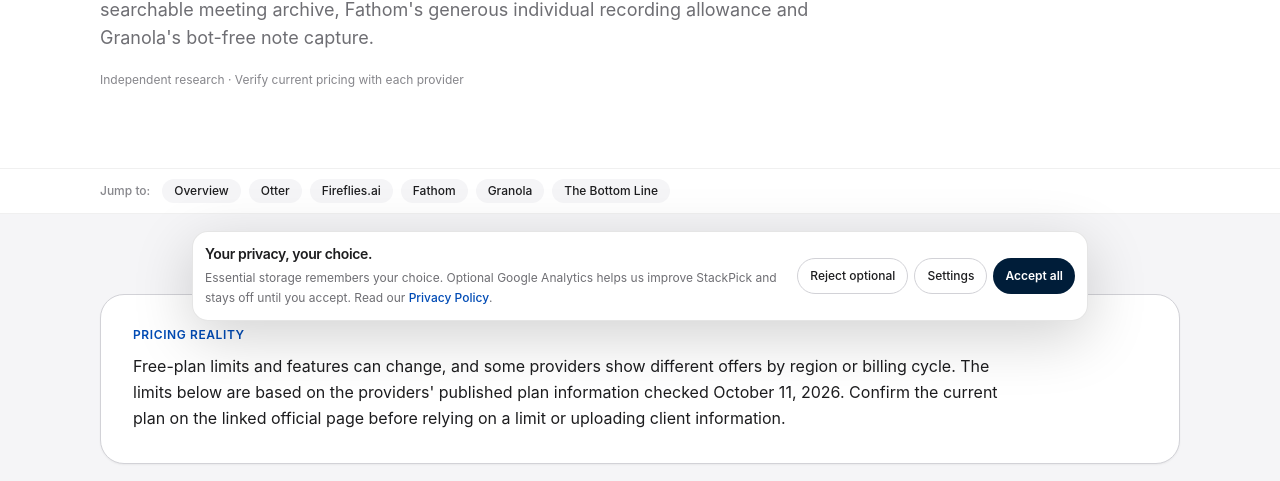
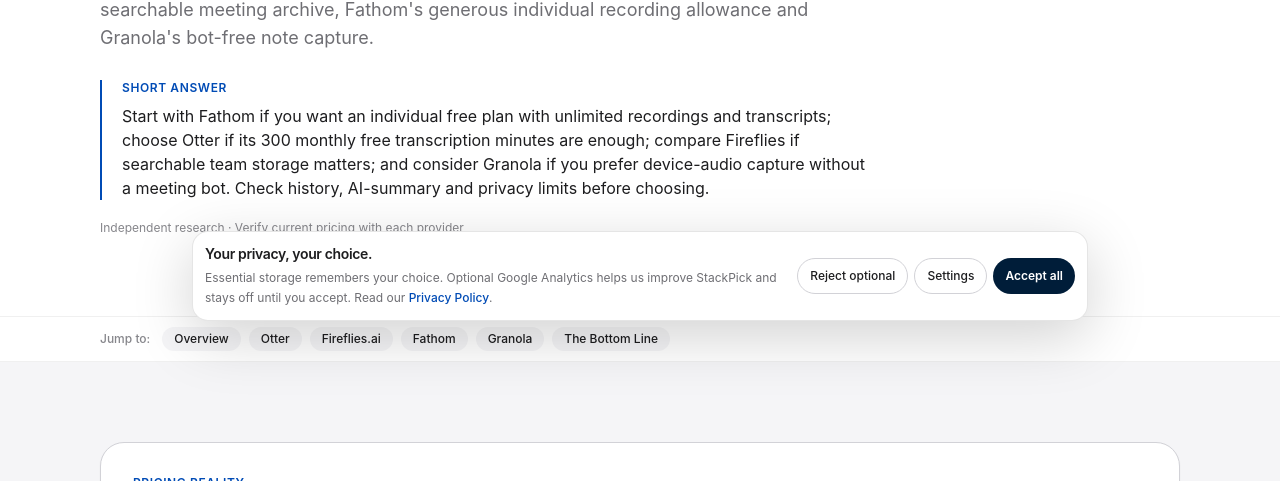
Before and after one commit to LinukaBandara/StackPick, a Next.js app: page /best/ai-meeting-assistants in a window 1280 px wide. Shown: the part 455-936 px from the top of the page. Built offline with nearby package versions, Linux system fonts and the light colour scheme; no server answers.

Commit message:
Align AI meeting assistant guide with current plan limits

```diff
--- a/app/best/ai-meeting-assistants/page.tsx
+++ b/app/best/ai-meeting-assistants/page.tsx
@@ -17,7 +17,8 @@ export default function Page() {
       title="Best AI Meeting Assistants"
       slug="ai-meeting-assistants"
       intro="For freelancers and small teams, the useful meeting assistant is the one that turns a call into accurate notes, decisions and next actions without adding a second admin job. We compare four different approaches: Otter's minute-based transcription, Fireflies' searchable meeting archive, Fathom's generous individual recording allowance and Granola's bot-free note capture."
-      pricingNote="Free-plan limits and features can change, and some providers show different offers by region or billing cycle. The limits below are based on the providers' published plan information checked October 11, 2026. Confirm the current plan on the linked official page before relying on a limit or uploading client information."
+      quickAnswer="Start with Fathom if you want an individual free plan with unlimited recordings and transcripts; choose Otter if its 300 monthly free transcription minutes are enough; compare Fireflies if searchable team storage matters; and consider Granola if you prefer device-audio capture without a meeting bot. Check history, AI-summary and privacy limits before choosing."
+      pricingNote="Free-plan limits and features can change, and providers may show different offers by country or billing cycle. The limits below are based on official plan and help pages checked November 7, 2026. Prices are not compared in this guide; consult the linked vendor pages for current local currency and checkout terms before relying on a limit or uploading client information."
       tools={[
         {
           name: "Otter",
@@ -32,7 +33,7 @@ export default function Page() {
           name: "Fireflies.ai",
           bestFor: "Searchable transcripts and a meeting archive across a team's workflow",
           freeOption:
-            "The Free plan lists unlimited transcription, limited AI summaries, 400 minutes of meeting storage and 20 AI credits. Storage is a total archive allowance, not a monthly transcription allowance.",
+            "The Free plan lists unlimited transcription, limited AI summaries, 400 minutes of meeting storage and 20 AI credits. The pricing page labels storage as a team allowance; it is a total archive allowance, not a monthly transcription allowance.",
           tradeoff:
             "You may need to delete older meetings or upgrade as the archive grows. Some advanced automation, downloads and integrations are plan-dependent, so test the exact workflow you need.",
           url: "https://fireflies.ai/pricing",
@@ -50,7 +51,7 @@ export default function Page() {
           name: "Granola",
           bestFor: "People who prefer notes captured from their device audio instead of a meeting bot",
           freeOption:
-            "The Basic plan includes AI meeting notes, limited meeting history, AI chat, shared folders and note templates. Its pricing page lists bot-free device-audio capture across supported apps.",
+            "The Basic plan includes AI meeting notes, 30 days of meeting history, AI chat, shared folders and note templates. Its pricing page lists bot-free device-audio capture across supported apps.",
           tradeoff:
             "Limited history can matter if you need to search old client calls. Advanced integrations, unlimited history and centralized team administration are paid-plan features.",
           url: "https://www.granola.ai/pricing",
@@ -99,7 +100,7 @@ export default function Page() {
                 </tr>
                 <tr className="border-t border-black/10">
                   <td className="p-4 font-medium">Granola</td>
-                  <td className="p-4 text-[#6e6e73]">Limited meeting history; advanced integrations and unlimited history require a paid plan.</td>
+                  <td className="p-4 text-[#6e6e73]">30 days of meeting history; advanced integrations and unlimited history require a paid plan.</td>
                   <td className="p-4"><a className={SOURCE_LINK_CLASS} href="https://www.granola.ai/pricing" target="_blank" rel="noopener noreferrer">Plan details</a></td>
                 </tr>
               </tbody>
```
